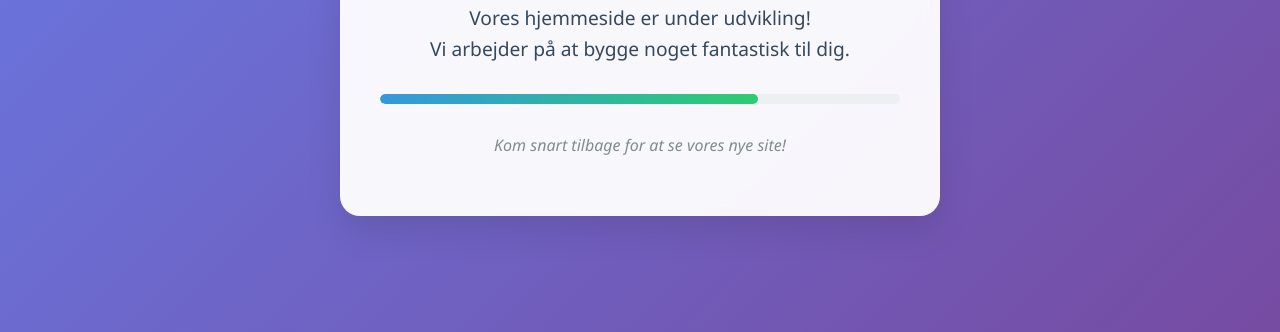
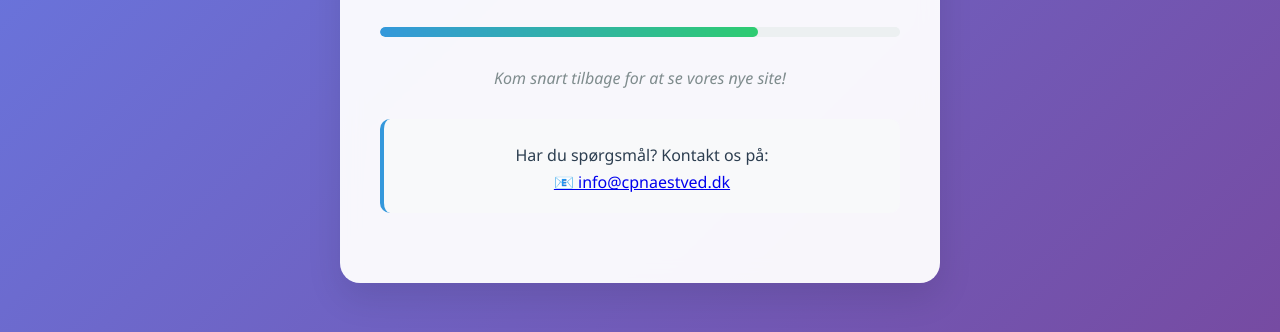
Before and after one commit to T1mohtml/cpnaestved.dk, a plain HTML site: page index.html in a window 1280 px wide. Shown: the part 468-800 px from the top of the page. Drawn offline with Linux system fonts and the light colour scheme; no server answers.

Commit message:
Fix stylesheet link and enhance contact info section with styling

```diff
--- a/index.html
+++ b/index.html
@@ -4,7 +4,7 @@
     <meta charset="UTF-8">
     <meta name="viewport" content="width=device-width, initial-scale=1.0">
     <title>Under Konstruktion - Coding Pirates Næstved</title>
-    <link rel="stylesheet" href="static/styles.css">
+    <link rel="stylesheet" href="styles.css">
 </head>
 <body>
     <div class="container">
@@ -34,9 +34,11 @@
                 Kom snart tilbage for at se vores nye site!
             </p>
 
+            <div class="contact-info">
+                <p>Har du spørgsmål? Kontakt os på:</p>
+                <a href="mailto:info@cpnaestved.dk">📧 info@cpnaestved.dk</a>
             </div>
         </main>
-
     </div>
 <script src="static/js/logger.js"></script>
 </body>
--- a/static/styles.css
+++ b/static/styles.css
@@ -99,6 +99,13 @@ header .logo h1 {
     font-style: italic;
 }
 
+.contact-info {
+    background: #f8f9fa;
+    border-radius: 10px;
+    padding: 20px;
+    margin: 30px 0;
+    border-left: 4px solid #3498db;
+}
 
 .contact-info p {
     color: #2c3e50;
```
